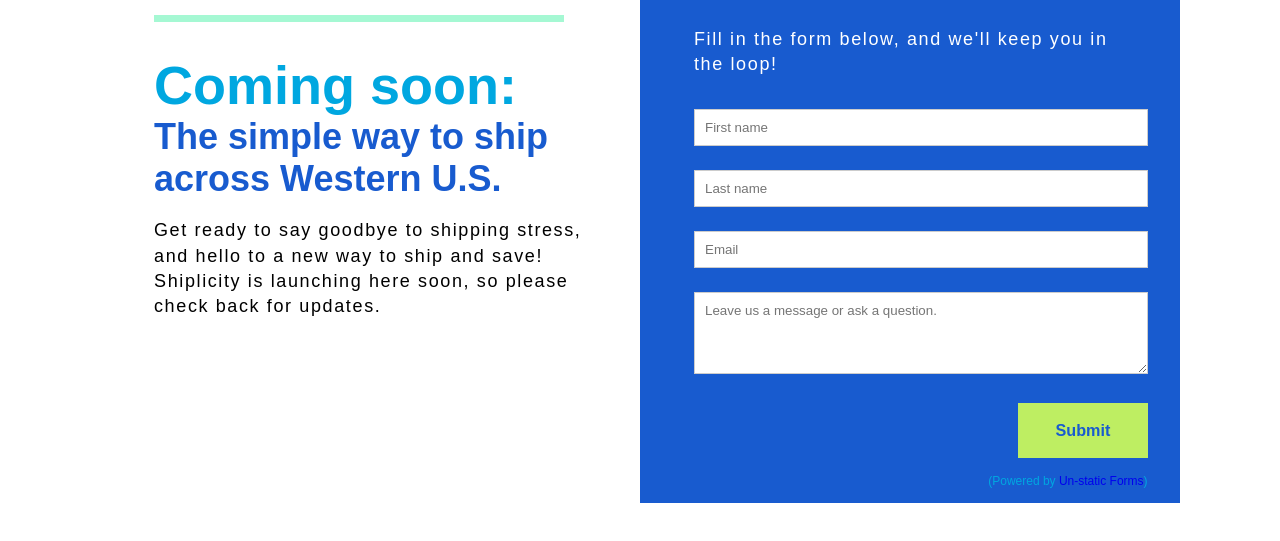
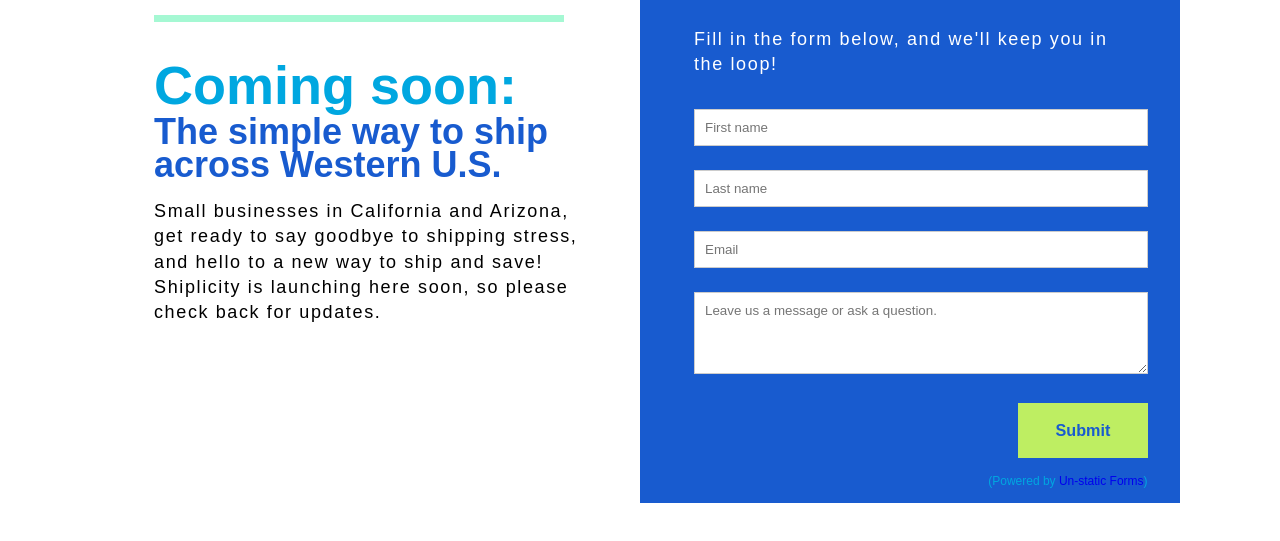
Before and after one commit to flagshipcompany/shiplicity-splash, a plain HTML site: page index.html in a window 1280 px wide. Shown: the part 137-678 px from the top of the page. Drawn offline with Linux system fonts and the light colour scheme; a web font is replaced by a local one.

Commit message:
Text edits.

```diff
--- a/index.html
+++ b/index.html
@@ -93,6 +93,7 @@
         .dark-blue-subtitle {
             color: #185BCF;
             margin-bottom: 18px;
+            line-height: 0.9em;
         }
 
         .green-bar {
@@ -133,7 +134,7 @@
             <div class="green-bar"></div>
             <div class="coming-soon">Coming soon:</div>
             <div class="dark-blue-subtitle font-black">The simple way to ship across Western U.S.</div>
-            <div class="font-light">Get ready to say goodbye to shipping stress, and hello to a new way to ship and save! Shiplicity is launching here soon, so please check back for updates.</div>
+            <div class="font-light">Small businesses in California and Arizona, get ready to say goodbye to shipping stress, and hello to a new way to ship and save! Shiplicity is launching here soon, so please check back for updates.</div>
         </div>
         <div class="column bg-main text-white no-bottom-padding">
             <div><h2 class="font-black">Can't wait?</h2></div>
```
